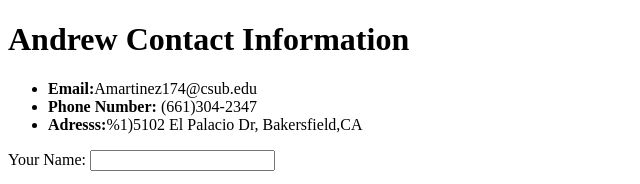
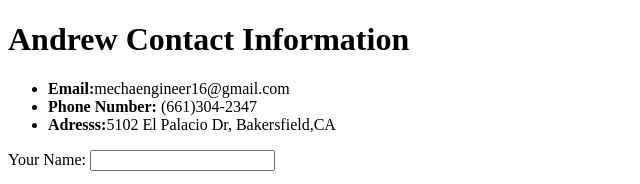
Before and after one commit to martinezand16/CV, a plain HTML site: page Contactme.html in a window 1280 px wide. Shown: the top 184 px of the page, without its empty margins (0-640 px from the left). Drawn offline with Linux system fonts and the light colour scheme.

Commit message:
Update Contactme.html

```diff
--- a/Contactme.html
+++ b/Contactme.html
@@ -7,9 +7,9 @@
   </head>
   <body>
     <ul>
-      <li><strong>Email:</strong>Amartinez174@csub.edu</li>
+      <li><strong>Email:</strong>mechaengineer16@gmail.com</li>
       <li><strong>Phone Number:</strong> (661)304-2347</li>
-      <li><strong>Adresss:</strong>%1)5102 El Palacio Dr, Bakersfield,CA</li>
+      <li><strong>Adresss:</strong>5102 El Palacio Dr, Bakersfield,CA</li>
     </ul>
 
     <form action="mailto:kombi1970vw@yahoo.com" method="post" enctype="text/plain">
```
